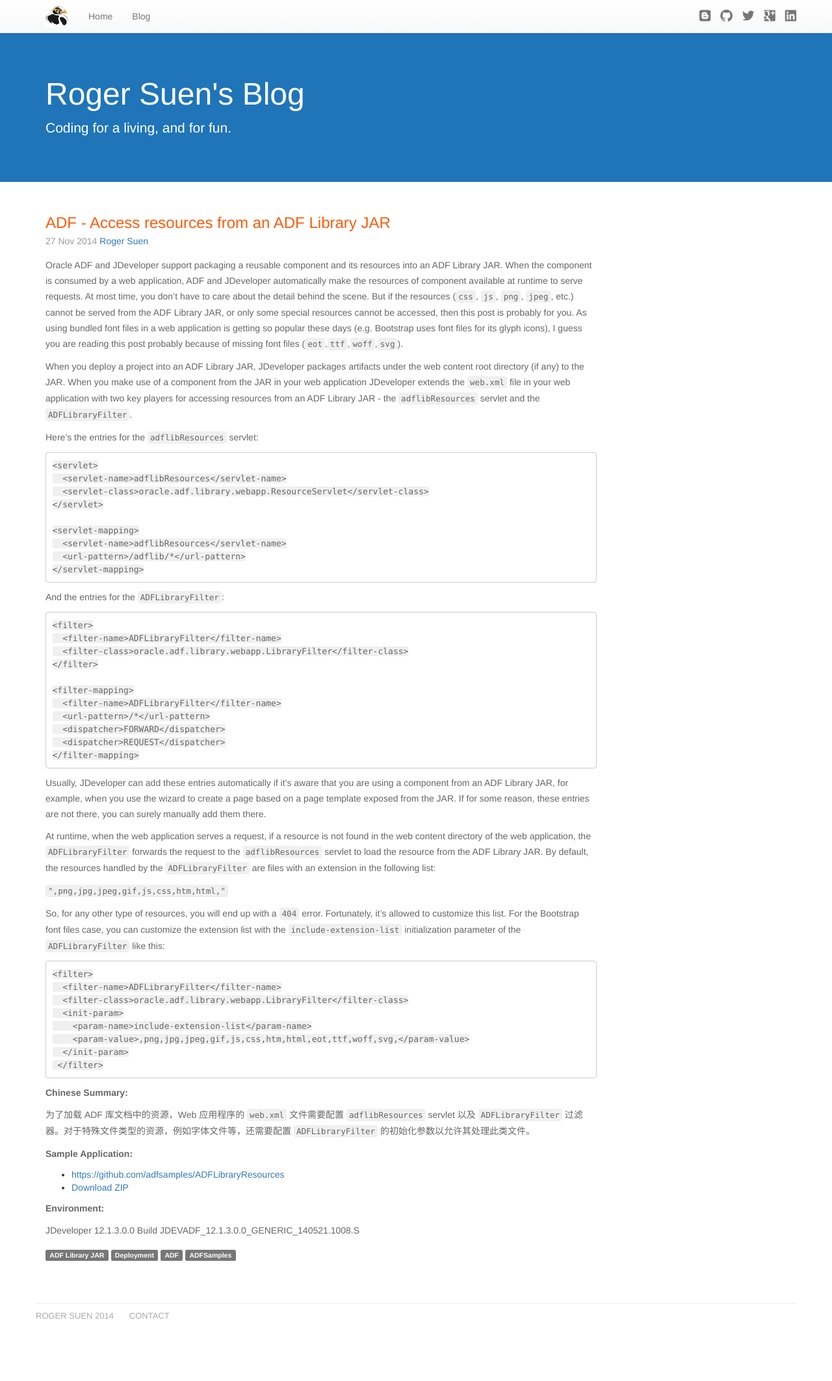
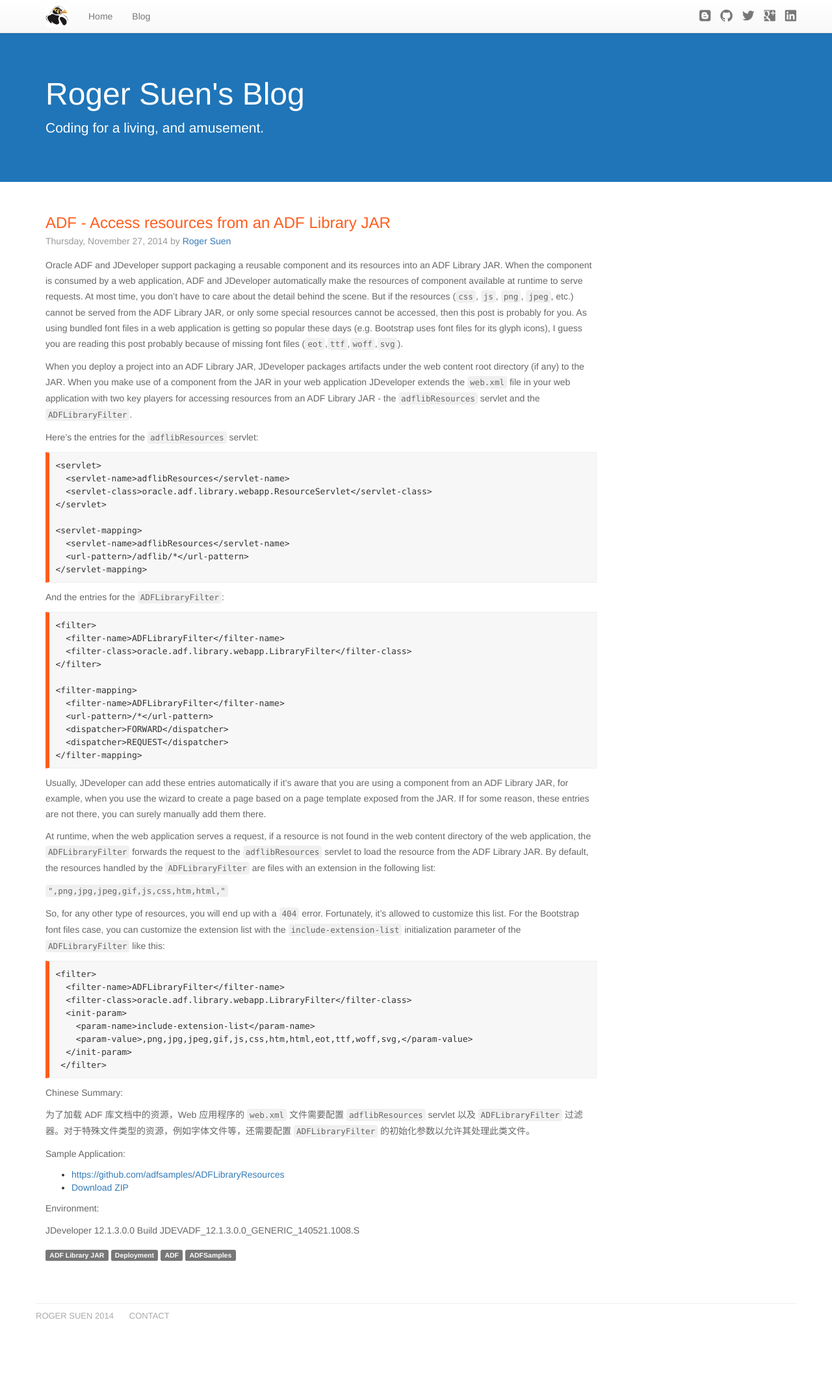
Before and after one commit to rogersuen/rogersuen.github.io, a Jekyll site: the page built from _posts/2014-11-27-access-resources-from-adf-library-jar.md, in a window 1280 px wide. Shown: the whole page at 65% size. Built offline with Jekyll 4.4.1, drawn with Linux system fonts in a browser that asks for light colours; nearby versions of some CDN libraries.

Commit message:
several enhancements to the blog post pages

```diff
--- a/_includes/blog-header.html
+++ b/_includes/blog-header.html
@@ -2,6 +2,6 @@
 <div class="jumbotron rs-content-header">
 	<div class="container">
 		<h1><span class="rs-slim">Roger Suen's</span> Blog</h1>
-		<p>Coding for a living, and for fun.</p>
+		<p>Coding for a living, and amusement.</p>
 	</div>
 </div><!-- end: blog-header -->
--- a/_includes/post-meta.html
+++ b/_includes/post-meta.html
@@ -1,5 +1,5 @@
 <!-- begin: .rs-post-meta -->
 <div class="rs-post-meta">
-  <span class="rs-post-date">{{ page.date | date_to_string }}</span>
+  <span class="rs-post-date">{{ page.date | date: "%A, %B %d, %Y" }}</span> by
   <span class="rs-post-author"><a href="https://www.github.com/rogersuen">Roger Suen</a></span>
 </div><!--/ .rs-post-meta -->
--- a/css/post.css
+++ b/css/post.css
@@ -1,5 +1,5 @@
 .rs-post h1 {
-	color: #ff5a09;
+	color: #ff5d1c;
 	margin-bottom: 20px;
 	font-size: 24px;
 	font-weight: 300;
@@ -8,10 +8,11 @@
 .rs-post-meta {
 	margin-top: -15px;
 	margin-bottom: 15px;
+	color: #999;
+	font-weight: 200;
 }
 
 .rs-post-date {
-	color: #999;
 	font-weight: 300;
 }
 
@@ -25,7 +26,7 @@
 	font-weight: 300;
 }
 
-.rs-post code {
+.rs-post p code {
 	color: #666;
 	background-color: #f0f0f0;
 }
@@ -44,6 +45,16 @@
 	font-weight: 300;
 	line-height: 20px;
 }
+.rs-post strong {
+	font-weight: 500;
+}
+
+.rs-post pre {
+	border: 1px solid #eee;
+	border-radius: 0;
+	border-left: 6px solid #ff5d1c;
+	background-color: #f7f7f7;
+}
 
 .rs-post-footer {
 	margin-top: 15px;
```
